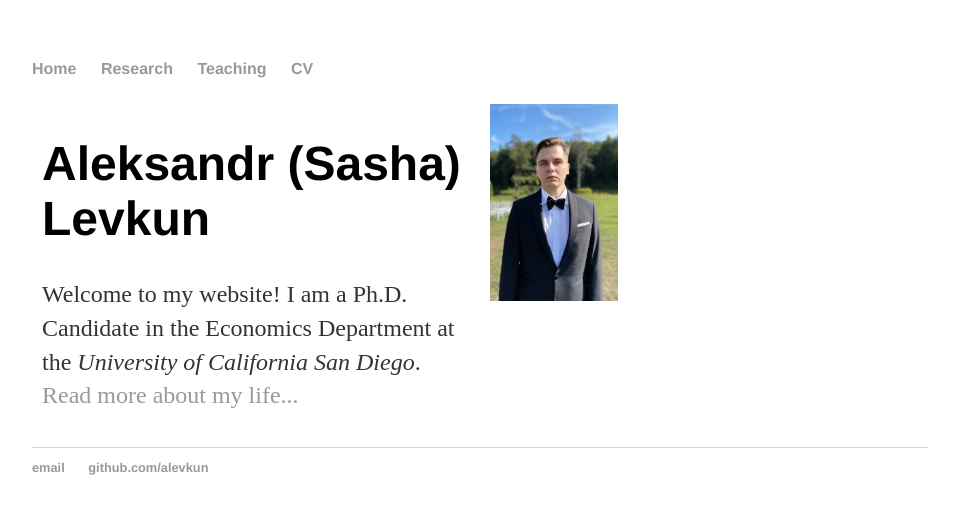
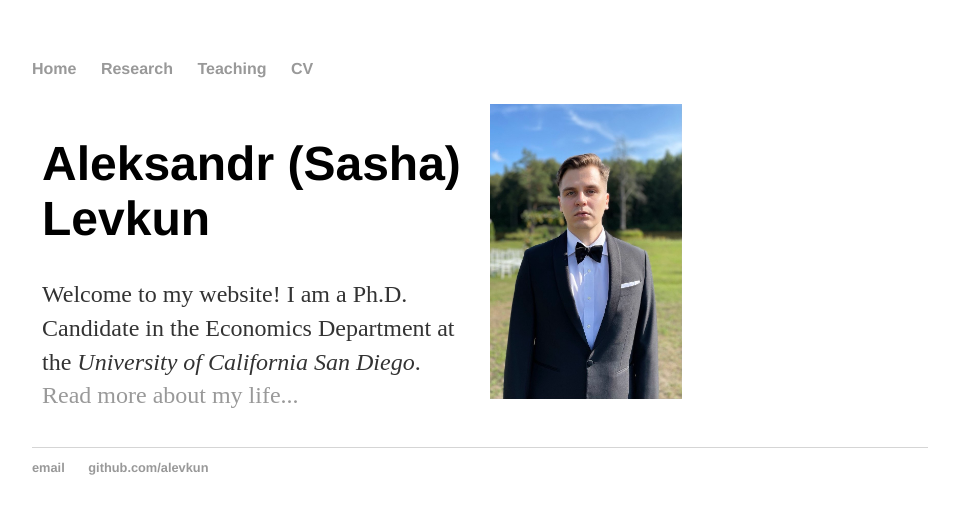
Before and after one commit to alevkun/alevkun.github.io, a Jekyll site: the page built from index.html, in a window 1280 px wide. Shown: the top 514 px of the page, without its empty margins (160-1119 px from the left). Built offline with Jekyll 4.4.1, drawn with Linux system fonts in a browser that asks for light colours.

Commit message:
Update index.html

```diff
--- a/index.html
+++ b/index.html
@@ -8,6 +8,6 @@
     <p>Welcome to my website! I am a Ph.D. Candidate in the Economics Department at the <em>University of California San Diego</em>. <a href="/about">Read more about my life...</a></p>
   </div>
   <div class="column right" style="background-color:White;">
-    <img src="https://alevkun.github.io/assets/headshot.JPG" style="width: 10vw; min-width: 100px;" align="top"/>
+    <img src="https://alevkun.github.io/assets/headshot.JPG" style="width: 15vw; min-width: 100px;" align="top"/>
   </div>
 </div>
```
